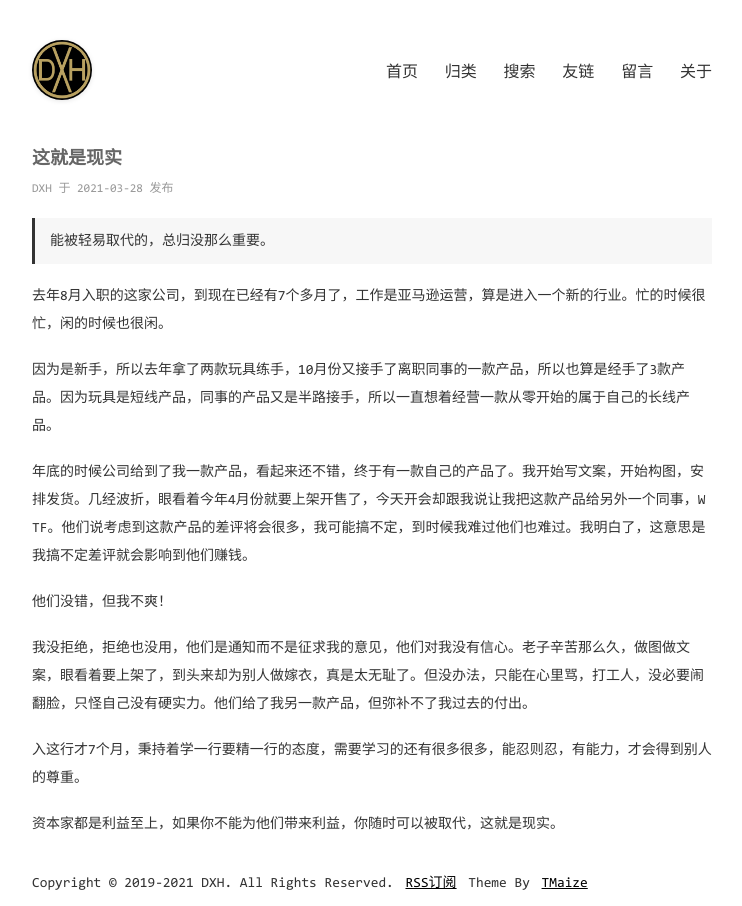
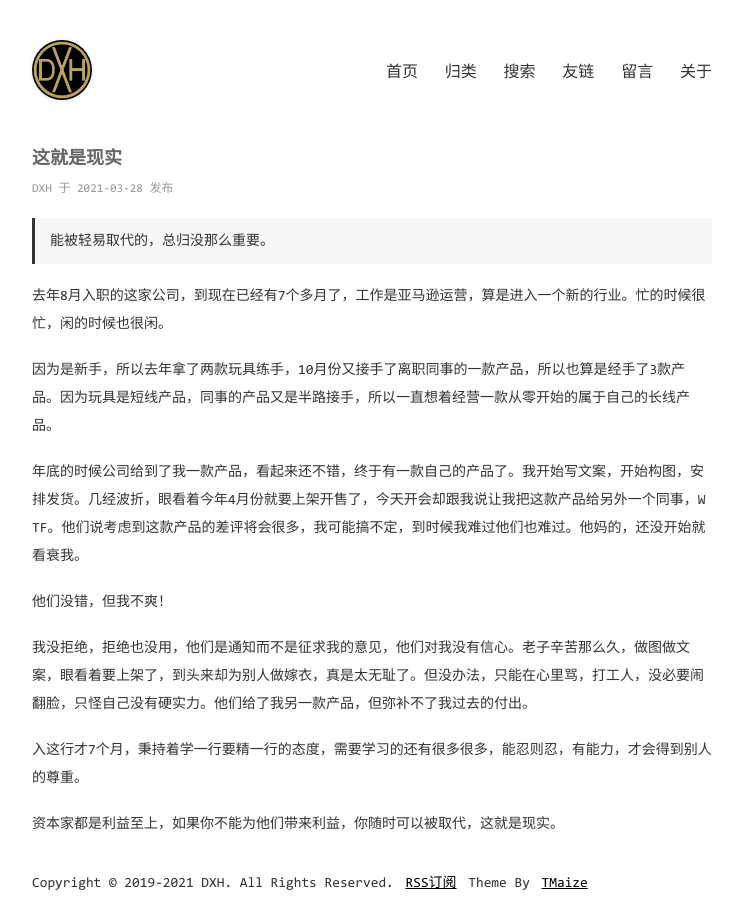
Before and after one commit to Devinteng/Devinteng.github.io, a Jekyll site: the page built from _posts/2021-3-28-这就是现实.md, in a window 1280 px wide. Shown: the whole page, without its empty margins (268-1010 px from the left). Built offline with Jekyll 4.4.1, drawn with Linux system fonts in a browser that asks for light colours.

Commit message:
Update 2021-3-28-这就是现实.md

```diff
--- a/_posts/2021-3-28-这就是现实.md
+++ b/_posts/2021-3-28-这就是现实.md
@@ -14,8 +14,7 @@ categories: [工作]
 因为是新手，所以去年拿了两款玩具练手，10月份又接手了离职同事的一款产品，所以也算是经手了3款产品。因为玩具是短线产品，同事的产品又是半路接手，所以一直想着经营一款从零开始的属于自己的长线产品。
 
 
-年底的时候公司给到了我一款产品，看起来还不错，终于有一款自己的产品了。我开始写文案，开始构图，安排发货。几经波折，眼看着今年4月份就要上架开售了，今天开会却跟我说让我把这款产品给另外一个同事，WTF。他们说考虑到这款产品的差评将会很多，我可能搞不定，到时候我难过他们也难过。我明白了，这意思是我搞不定差评就会影响到他们赚钱。
-
+年底的时候公司给到了我一款产品，看起来还不错，终于有一款自己的产品了。我开始写文案，开始构图，安排发货。几经波折，眼看着今年4月份就要上架开售了，今天开会却跟我说让我把这款产品给另外一个同事，WTF。他们说考虑到这款产品的差评将会很多，我可能搞不定，到时候我难过他们也难过。他妈的，还没开始就看衰我。
 
 他们没错，但我不爽！
 
```
